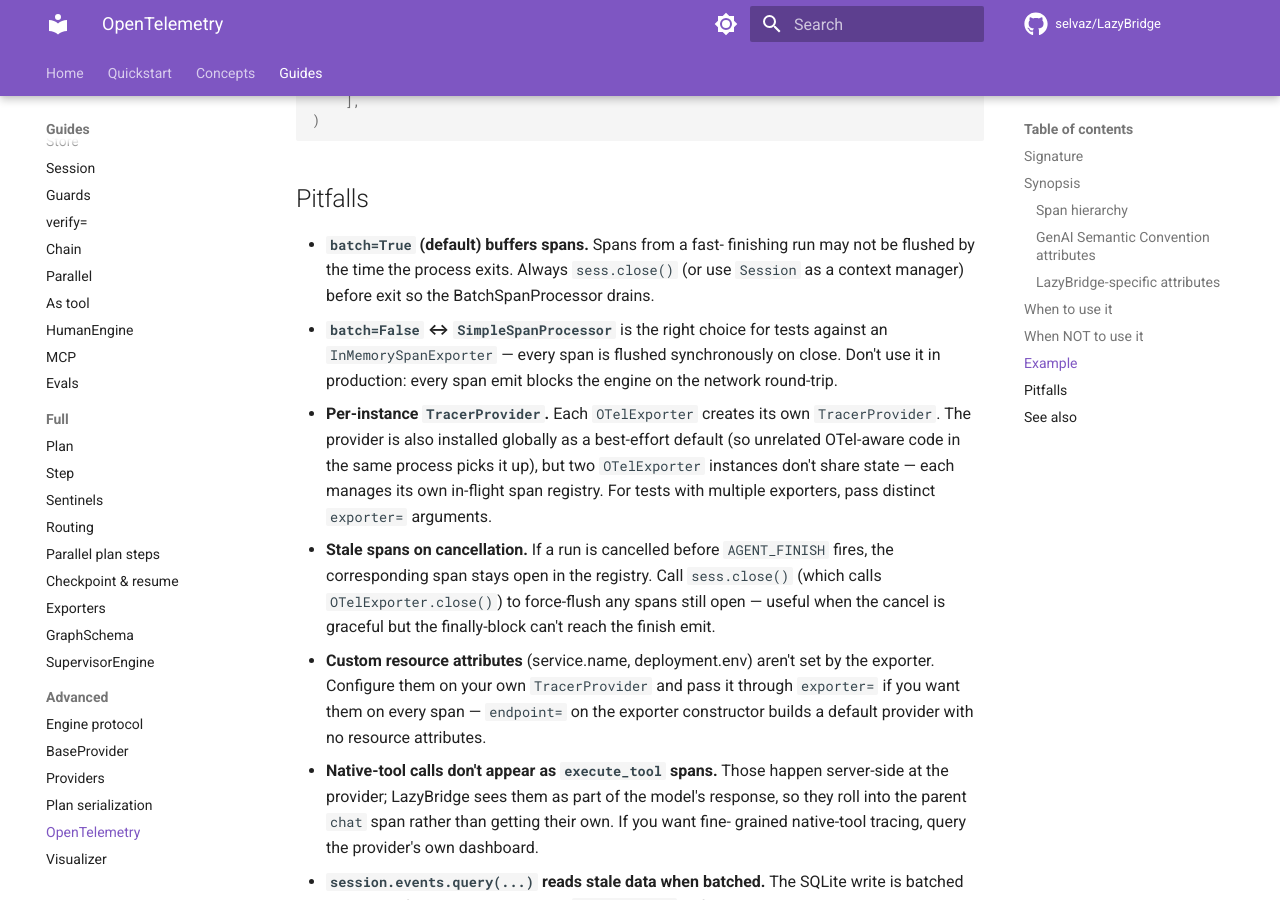
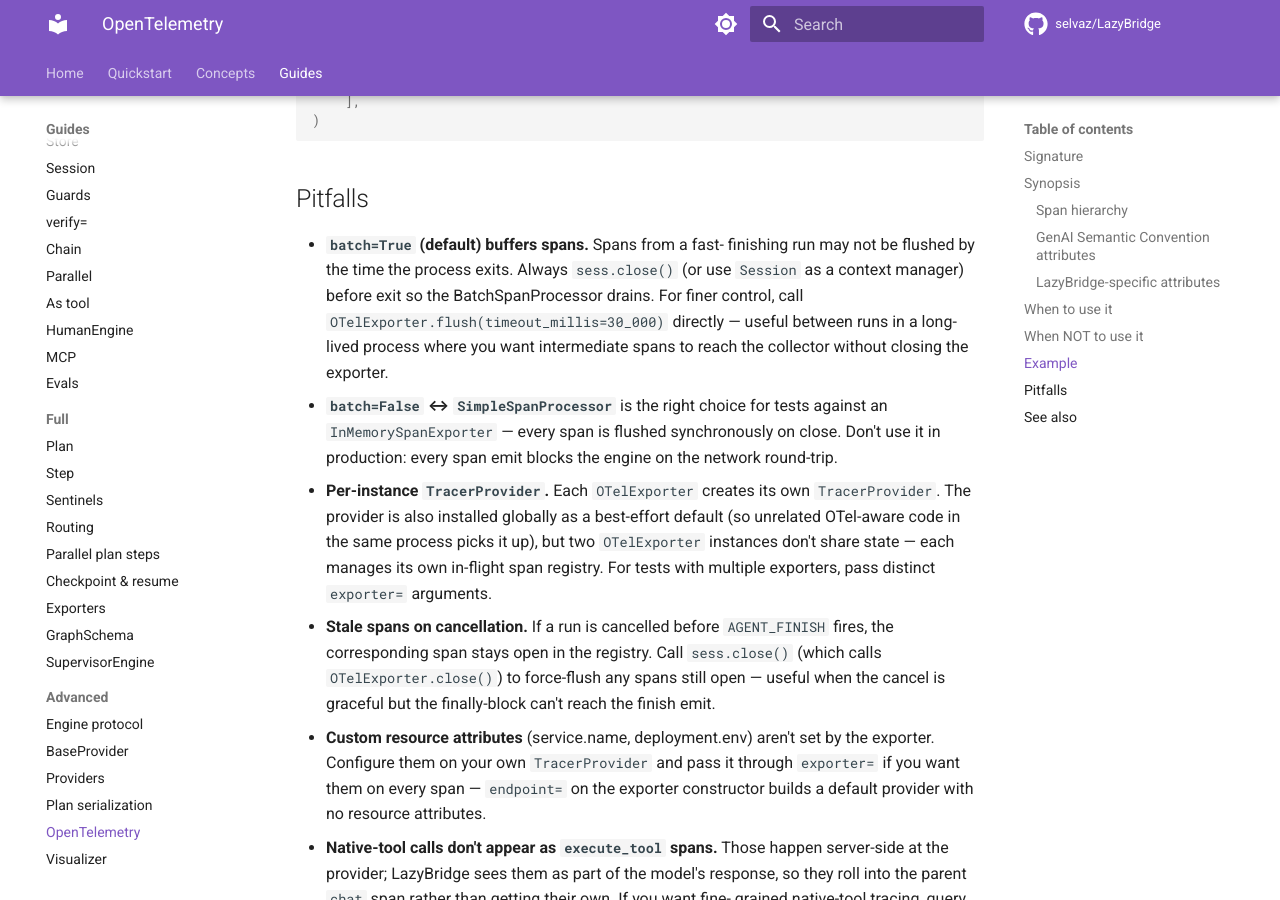
Before and after one commit to selvaz/LazyBridge, an MkDocs documentation site: the page built from docs/guides/advanced/otel.md, in a window 1280 px wide and 900 px high, scrolled down 4340 px. Built offline with MkDocs 1.6.1 and Material for MkDocs 9.7.7, drawn with Linux system fonts in a browser that asks for light colours; comment, search, counter and statistics services are not loaded.

Commit message:
docs(advanced/otel): document OTelExporter.flush() escape hatch
Self-discovered gap during code re-audit per user request.  The
otel.md pitfall listed only sess.close() / context-manager as ways
to drain the BatchSpanProcessor, missing the explicit
OTelExporter.flush(timeout_millis=30_000) method
(ext/otel/exporter.py:358-364).

Useful for long-lived processes that want intermediate spans to
reach the collector without closing the exporter — e.g. between
runs of a service that handles many independent agent invocations
on one Session.

No code change.  Two minor code-quality nits noted during the
audit (google.py finish_reason mapping duplicated 3x; Visualizer
.replay() speed only validated runtime-side) deemed too minor to
file as issues — both are quality refactors, not behavioural
incongruences like the 5 issues in #19-23.

```diff
--- a/docs/guides/advanced/otel.md
+++ b/docs/guides/advanced/otel.md
@@ -200,7 +200,11 @@ sess = Session(
 - **`batch=True` (default) buffers spans.** Spans from a fast-
   finishing run may not be flushed by the time the process exits.
   Always `sess.close()` (or use `Session` as a context manager)
-  before exit so the BatchSpanProcessor drains.
+  before exit so the BatchSpanProcessor drains. For finer
+  control, call `OTelExporter.flush(timeout_millis=30_000)`
+  directly — useful between runs in a long-lived process where
+  you want intermediate spans to reach the collector without
+  closing the exporter.
 - **`batch=False` ↔ `SimpleSpanProcessor`** is the right choice
   for tests against an `InMemorySpanExporter` — every span is
   flushed synchronously on close. Don't use it in production:
```
